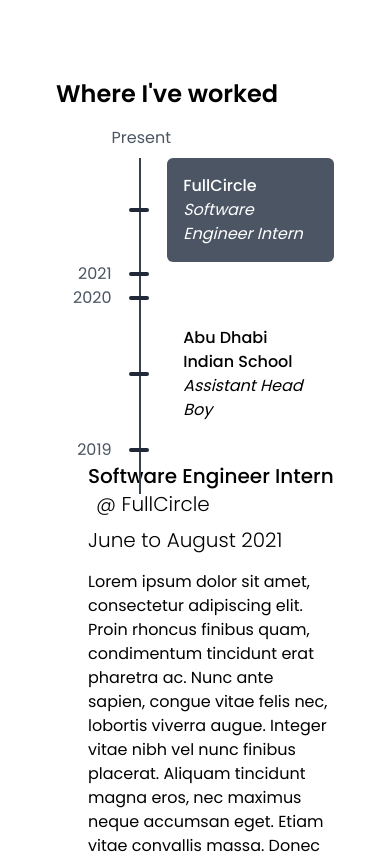
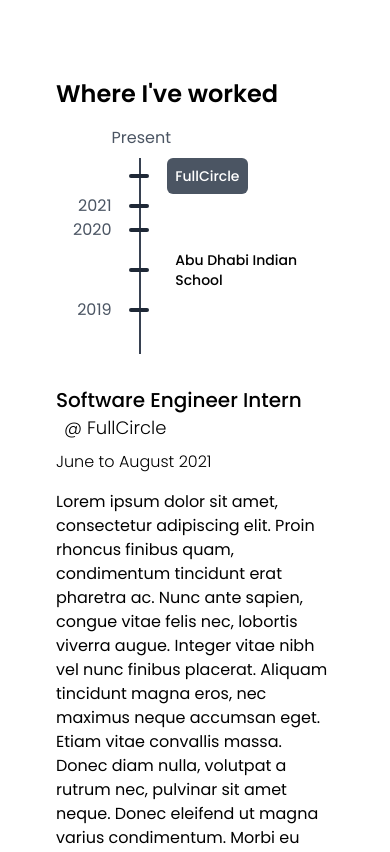
Before and after one commit to als10/personal-portfolio, a Gatsby site: page / in a window 390 px wide. Shown: the part 1900-2752 px from the top of the page. Built offline with nearby package versions, Linux system fonts and the light colour scheme; Gatsby itself is replaced by a stand-in of ours.

Commit message:
responsiveness for experiences

```diff
--- a/src/components/Experience.js
+++ b/src/components/Experience.js
@@ -36,17 +36,17 @@
     <div class="col-start-3 col-span-3 mr-auto">
       {experience &&
       <button
-        class={`text-left p-4 rounded-md hover:bg-black hover:text-white ${selected ? "bg-gray-600 text-white" : ""}`}
+        class={`text-sm sm:text-base text-left p-2 sm:p-4 rounded-md hover:bg-gray-600 hover:text-white ${selected ? "bg-gray-600 text-white" : ""}`}
         onClick={() => setExperience(experience)}>
         <div class="font-medium">{experience.company}</div>
-        <div class="italic">{experience.role}</div>
+        <div class="hidden sm:block italic">{experience.role}</div>
       </button>}
     </div>
   </>
 )
 
 const Timeline = ({ selectedExperience, setExperience }) => (
-  <div class="relative grid grid-cols-5 lg:2/5 xl:w-1/3">
+  <div class="relative grid grid-cols-5 mb-16 lg:2/5 xl:w-1/3">
     <div class="col-start-2 mx-auto mb-2 text-gray-600">
       Present
     </div>
@@ -63,13 +63,13 @@
 )
 
 const ExperienceDescription = ({ experience }) => (
-  <div class="ml-8 lg:3/5 xl:w-2/3">
+  <div class="lg:w-3/5 xl:w-2/3">
     <div class="mb-4 space-y-2">
       <div class="flex flex-wrap space-x-2">
         <h5>{experience.role}</h5>
-        <h5 class="font-light">{`@ ${experience.company}`}</h5>
+        <h6>{`@ ${experience.company}`}</h6>
       </div>
-      <div class="text-xl font-light">{experience.duration}</div>
+      <div class="lg:text-xl font-light">{experience.duration}</div>
     </div>
     <p>{experience.description}</p>
   </div>
@@ -82,7 +82,7 @@
     <section>
       <div class="flex flex-col">
         <h4>Where I've worked</h4>
-        <div class="flex flex-col lg:flex-row items-center">
+        <div class="flex flex-col lg:space-x-8 lg:flex-row items-center">
           <Timeline selectedExperience={experience} setExperience={setExperience} />
           <ExperienceDescription experience={experience} />
         </div>
--- a/src/styles/global.css
+++ b/src/styles/global.css
@@ -23,6 +23,10 @@
     @apply text-xl sm:text-2xl md:text-3xl font-medium
   }
 
+  h6 {
+    @apply text-lg sm:text-xl md:text-2xl font-light
+  }
+
   section {
     @apply sm:h-screen items-center flex px-10 pt-10 mb-16
   }
```
